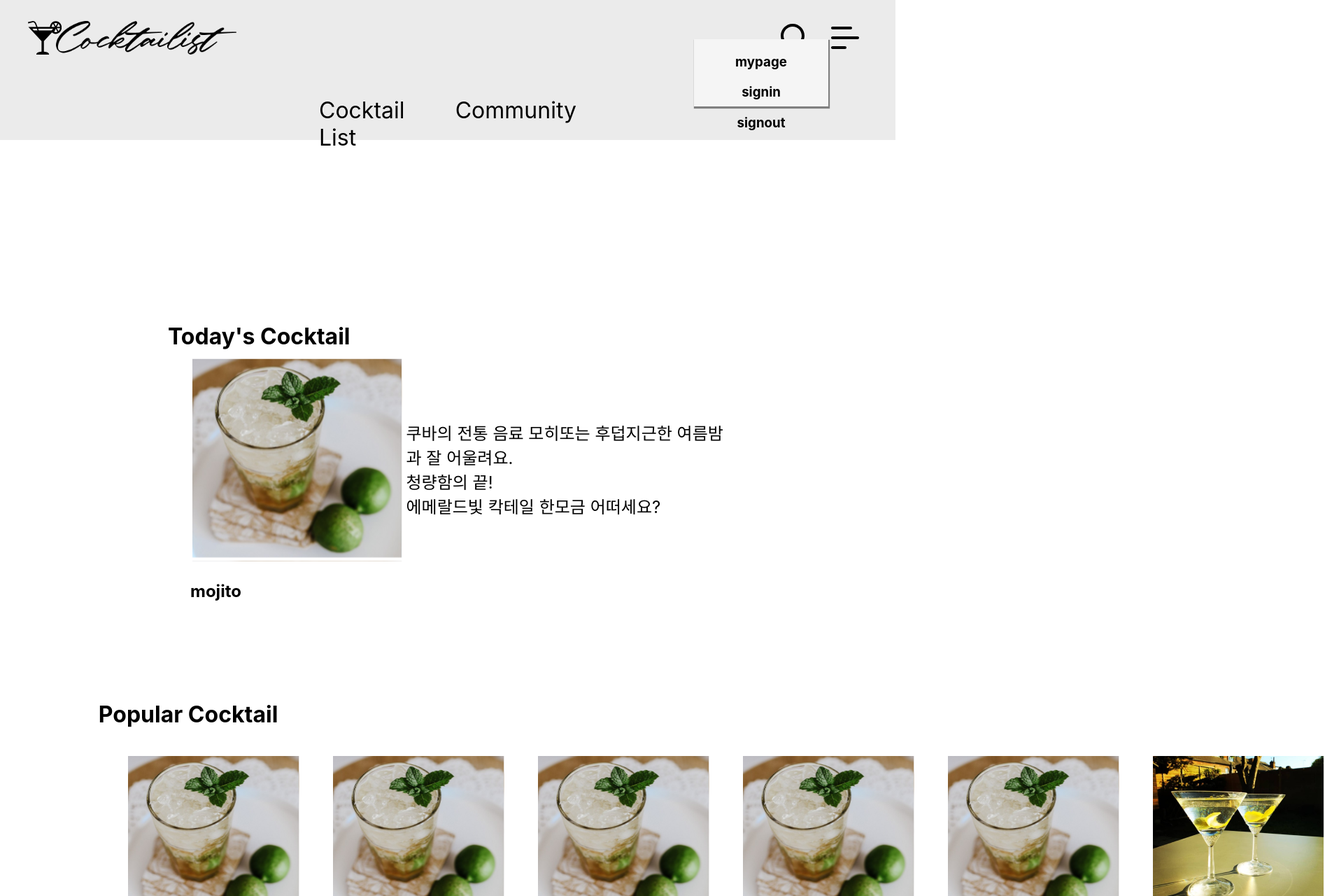
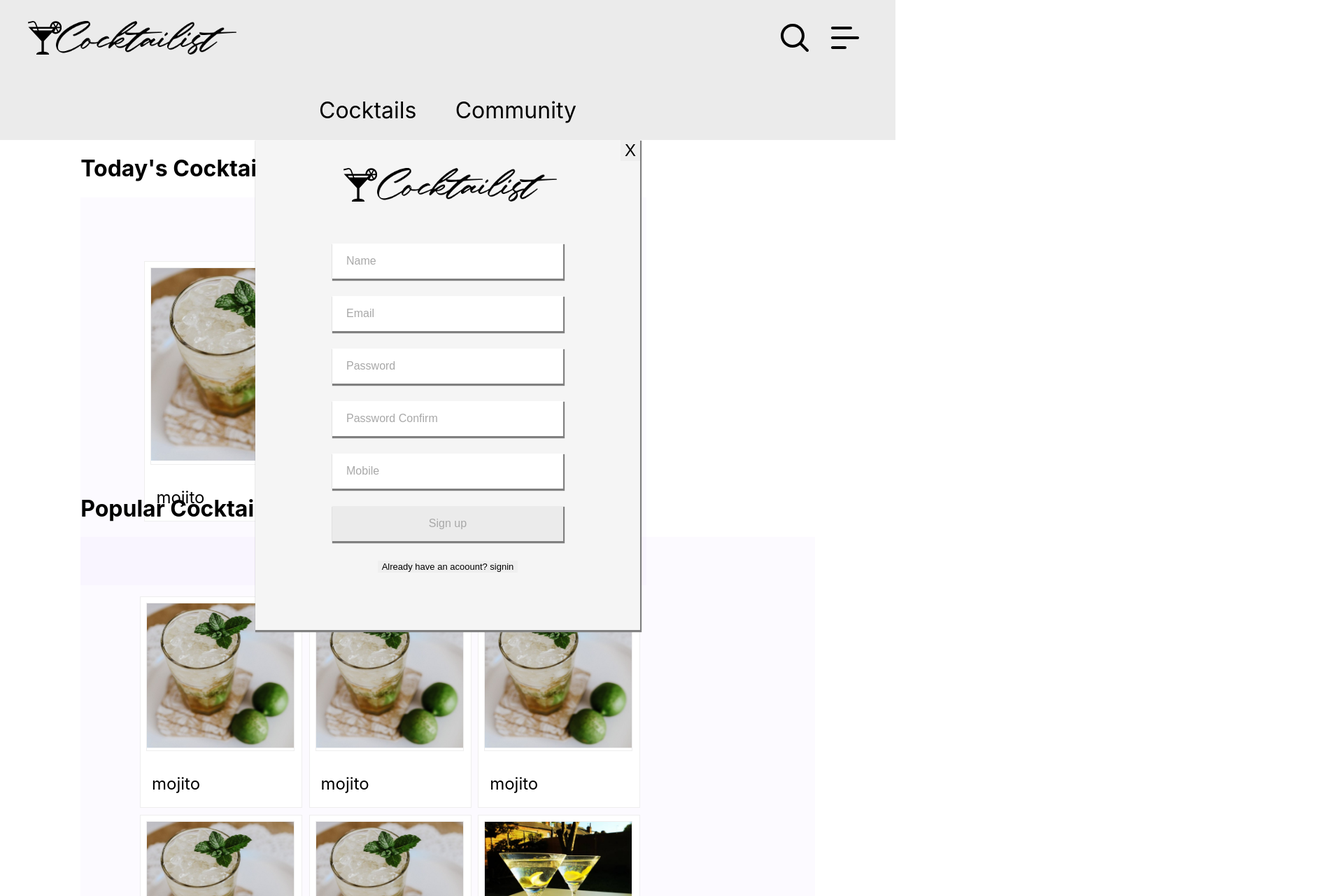
Before and after one commit to codestates/Cocktailist, a React (Create React App) app in the folder client/: page / in a window 1280 px wide. Shown: the top 1280 px of the page at 70% size, 1894 px wide, since content can reach past the window. Built offline with nearby package versions, Linux system fonts and the light colour scheme.

Commit message:
Fixed nav and signin pages

```diff
--- a/client/src/App.css
+++ b/client/src/App.css
@@ -86,6 +86,33 @@ header {
   height: 48px;
   margin-top: 5px;
 }
+.nav-search-modal {
+  position: absolute;
+  font-size: 16px;
+  top: 15%;
+  right: 11rem;
+  margin-right: 0%;
+  /* transform: translate(-50%); */
+  width: 25%;
+  height: 20%;
+  box-shadow: 1px 2px 1px 1px gray;
+  border: 1px solid black;
+  background-color: #f5f5f5;
+  display: inline-block;
+}
+.nav-mypage-modal {
+  position: absolute;
+  top: 40%;
+  right: 3.5rem;
+  /* transform: translate(-50%); */
+  text-align: center;
+  width: 15%;
+  height: 65%;
+  box-shadow: 1px 2px 1px 1px gray;
+  /* border: 1px solid black; */
+  background-color: #f5f5f5;
+  display: inline-block;
+}
 .nav-logo-right {
   right: 3rem;
   position: absolute;
@@ -109,6 +136,15 @@ header {
   background-color: rgba(247, 247, 247, 0.836);
   box-shadow: 3px 3px 3px #3f00c71a;
 }
+
+.nav-mypage-modal h3 {
+  padding: 0%;
+}
+.nav-mypage-modal h3:hover {
+  background-color: rgba(247, 247, 247, 0.836);
+  box-shadow: 3px 3px 3px #3f00c71a;
+}
+
 a {
   text-decoration: none;
   color: black;
@@ -133,67 +169,76 @@ a {
 }
 
 .main-today {
-  display: flex;
-  padding: 15rem;
+  display: block;
   margin: 0 auto;
+  width: 82%;
+  height: calc(60vh - 1rem);
 }
-.main-today div {
-  padding-top: 5%;
-  width: 25%;
-  margin-left: 2.5%;
-  position: absolute;
-  display: block;
-  /* margin-right: 20%; */
+.main-today-img-container {
+  background-color: #bc9eff0e;
+  padding: 5rem;
+  display: table-cell;
+  width: 100%;
+  list-style: none;
 }
-.main-today span {
-  padding-top: 10rem;
-  flex: 1;
-  margin-left: 10%;
-  font-size: 1.5rem;
+.main-today-img-container li {
+  display: inline-block;
+  width: 300px;
+  height: 370px;
+  border: solid rgb(238, 238, 238) 0.1rem;
+  margin: 0.7rem;
+  background-color: white;
 }
 .main-today img {
-  display: flex;
-  position: relative;
-  width: 300px;
-  height: 300px;
-  padding: 1%;
-  margin-bottom: 0%;
+  width: 280px;
+  height: 280px;
+  margin: 0.5rem;
+  border: 0.5px solid rgb(238, 238, 238);
+  object-fit: cover;
 }
+
 .main-today h2 {
-  position: absolute;
-  padding-top: 0%;
-  text-align: center;
+  float: left;
+  margin-left: 1rem;
+  font-weight: 400;
 }
 .main-popular {
   /* margin-top: 0%;
   padding-left: 15rem; */
   display: block;
   margin: 0 auto;
-  width: 78%;
+  width: 82%;
   height: calc(100vh - 4rem);
 }
 .main-popular ul {
-  width: 60%;
-  height: 80%;
-  /* padding-top: 20px; */
-  display: inline-flex;
-  /* justify-content: space-between; */
+  background-color: #bc9eff0e;
+  padding: 5rem;
+  display: table-cell;
+  width: 100%;
   list-style: none;
 }
 .main-popular li {
-  margin-right: 8%;
+  display: inline-block;
+  width: 230px;
+  height: 300px;
+  border: solid rgb(238, 238, 238) 0.1rem;
+  margin: 0.3rem;
+  background-color: white;
 }
 .main-popular img {
-  padding: 1%;
-  margin-bottom: 25px;
+  width: 210px;
+  height: 210px;
+  margin: 0.5rem;
+  border: 0.5px solid rgb(238, 238, 238);
+  object-fit: cover;
 }
 .main-popular h2 {
-  padding-top: 0%;
-  text-align: center;
+  float: left;
+  margin-left: 1rem;
+  font-weight: 400;
 }
-.signin-modal,
-.signup-modal {
-  position: absolute;
+.signin-modal {
+  position: fixed;
   top: 25%;
   left: 50%;
   transform: translate(-50%);
@@ -203,7 +248,7 @@ a {
   box-shadow: 1px 2px 1px 1px gray;
   /* border: 1px solid black; */
   background-color: #f5f5f5;
-  display: none;
+  display: inline-block;
 }
 .signin-modal form {
   margin-top: 60px;
@@ -276,7 +321,19 @@ a {
   display: flex;
   justify-content: space-evenly;
 }
-
+.signup-modal {
+  position: fixed;
+  top: 25%;
+  left: 50%;
+  transform: translate(-50%);
+  text-align: center;
+  width: 550px;
+  height: 700px;
+  box-shadow: 1px 2px 1px 1px gray;
+  /* border: 1px solid black; */
+  background-color: #f5f5f5;
+  display: inline-block;
+}
 .signup-modal form {
   margin-top: 60px;
 }
@@ -301,10 +358,10 @@ a {
   color: #a8a8a8;
 }
 .signup-logo {
+  display: flex;
+  justify-content: left;
   position: relative;
-  display: flex;
-  justify-content: center;
-  left: 23rem;
+  left: calc(30% - 80px / 2 + 0.5px);
   width: 48px;
   height: 48px;
   margin-top: 40px;
@@ -335,23 +392,3 @@ a {
   text-align: right;
   border: none;
 }
-.mypage-modal {
-  position: absolute;
-  top: 7%;
-  right: 0%;
-  transform: translate(-50%);
-  text-align: center;
-  width: 15%;
-  height: 12%;
-  box-shadow: 1px 2px 1px 1px gray;
-  /* border: 1px solid black; */
-  background-color: #f5f5f5;
-  /* display: none; */
-}
-.mypage-modal h3 {
-  padding-top: 1%;
-}
-.mypage-modal h3:hover {
-  background-color: rgba(247, 247, 247, 0.836);
-  box-shadow: 3px 3px 3px #3f00c71a;
-}
--- a/client/src/App.js
+++ b/client/src/App.js
@@ -1,6 +1,7 @@
+import React, { useState } from 'react';
+import Nav from './components/Nav';
 import MainpageContainer from './pages/MainpageContainer';
 import MypageContainer from './pages/MypageContainer';
-import Nav from './components/Nav';
 import CommunityContainer from './pages/CommunityContainer';
 import SignIn from './components/SignIn';
 import Signup from './components/Signup';
@@ -11,41 +12,36 @@ import {
   Route,
   useHistory,
 } from 'react-router-dom';
-import MypageModal from './components/MypageModal';
 
 function App() {
+  const [isSignin, setIsSignin] = useState(false);
+  // const [isSignup, setIsSignup] = useState(false);
+  // const [user, setUser] = useState(false);
   const history = useHistory();
-  const signinHandler = () => {
-    const signinModal = document.querySelector('.signin-modal');
-    const button = document.querySelectorAll('button');
-    console.log(button);
-    console.log(signinModal);
+  const signinCloseHandler = (event) => {
+    event.preventDefault();
+    // const signinModal = document.querySelector('.signin-modal');
+    // signinModal.style.display = 'none';
+    setIsSignin(false);
+    // setIsSignup(false);
+    const background = document.body;
+    background.style.backgroundColor = 'rgb(255,255,255)';
+  };
 
+  const onSignout = (event) => {
+    if (window.confirm('Do you want to log out?')) {
+      onSignup();
+    }
+  };
+  const onSignup = () => {
+    isSignin ? setIsSignin(false) : setIsSignin(true);
     const background = document.body;
     background.style.backgroundColor = 'rgb(200,200,200)';
-    button[0].style.backgroundColor = ' #f5f5f5;';
-    button[1].style.backgroundColor = ' #f5f5f5;';
-    signinModal.style.display = 'inline-block';
-    background.style.pointerEvents = 'all';
   };
-  const signupHandler = () => {
-    const signupModal = document.querySelector('.signup-modal');
-    const button = document.querySelectorAll('button');
-    console.log(button);
-    console.log(signupModal);
-
+  const onSiginin = () => {
+    isSignin ? setIsSignin(false) : setIsSignin(true);
     const background = document.body;
     background.style.backgroundColor = 'rgb(200,200,200)';
-    button[0].style.backgroundColor = ' #f5f5f5;';
-    button[1].style.backgroundColor = ' #f5f5f5;';
-    signupModal.style.display = 'inline-block';
-    background.style.pointerEvents = 'all';
-  };
-
-  const onSignout = () => {
-    if (window.confirm('Do you want to log out?')) {
-      history.push('/');
-    }
   };
   const onMypage = () => {
     history.push('/mypage');
@@ -54,25 +50,23 @@ function App() {
   return (
     <div className='app'>
       <Router>
-        <Nav signinHandler={signinHandler} />
+        <Nav onSignup={onSignup} onSignout={onSignout} onMypage={onMypage} />
         <Switch>
           <Route exact={true} path='/'>
-            <MainpageContainer />
+            <MainpageContainer signinCloseHandler={signinCloseHandler} />
           </Route>
           <Route exact={true} path='/mypage'>
-            <MypageContainer />
+            <MypageContainer signinCloseHandler={signinCloseHandler} />
           </Route>
           <Route exact={true} path='/community'>
             <CommunityContainer />
           </Route>
         </Switch>
-        <SignIn signupHandler={signupHandler} />
-        <Signup signinHandler={signinHandler} />
-        <MypageModal
-          signinHandler={signinHandler}
-          onSignout={onSignout}
-          onMypage={onMypage}
-        />
+        {!isSignin ? (
+          <Signup onSignup={onSignup} />
+        ) : (
+          <SignIn onSiginin={onSiginin} />
+        )}
       </Router>
     </div>
   );
--- a/client/src/components/MainToday.js
+++ b/client/src/components/MainToday.js
@@ -4,7 +4,8 @@ export default function MainToday() {
   return (
     <div className='main-today'>
       <h1>Today's Cocktail</h1>
-      <div>
+      <ul className='main-today-img-container'>
+        <li>
           <img
             src='./images/main_mojito.svg '
             alt='mojito'
@@ -12,12 +13,17 @@ export default function MainToday() {
           />
           <h2>mojito</h2>
           {/* <figcaption>mojito</figcaption> */}
-      </div>
-      <span>
-        쿠바의 전통 음료 모히또는 후덥지근한 여름밤과 잘 어울려요.
-        <br /> 청량함의 끝! <br />
-        에메랄드빛 칵테일 한모금 어떠세요?
-      </span>
+        </li>
+
+        <li>
+          <img
+            src='./images/main_mojito.svg'
+            alt='mojito'
+            className='main-today-img'
+          />
+          <h2>mojito</h2>
+        </li>
+      </ul>
     </div>
   );
 }
--- a/client/src/components/MypageModal.js
+++ /dev/null
@@ -1,13 +0,0 @@
-import React from 'react';
-
-export default function MypageModal({ signinHandler, onSignout, onMypage }) {
-  return (
-    <div className='mypage-modal'>
-      <div>
-        <h3 onClick={onMypage}>mypage</h3>
-        <h3 onClick={signinHandler}>signin</h3>
-        <h3 onClick={onSignout}>signout</h3>
-      </div>
-    </div>
-  );
-}
--- a/client/src/components/Nav.js
+++ b/client/src/components/Nav.js
@@ -1,10 +1,19 @@
-import React from 'react';
+import React, { useState } from 'react';
 import { Link } from 'react-router-dom';
 
-export default function Nav({ signinHandler }) {
+export default function Nav({ onSignup, onSignout }) {
+  const [isButton, setIsButton] = useState(false);
+  const [menuButton, setMenuButton] = useState(false);
+  const buttonHandler = () => {
+    !isButton ? setIsButton(true) : setIsButton(false);
+  };
+  const menuButtonHandler = () => {
+    !menuButton ? setMenuButton(true) : setMenuButton(false);
+  };
   return (
     <header className='header'>
       <div>
+        <Link to='/'>
           <img
             src='./images/intro_logo_img.svg'
             alt='logo'
@@ -15,24 +24,44 @@ export default function Nav({ signinHandler }) {
             alt='logo'
             className='nav-logo-left1'
           />
-        <Link to='/mypage'>
+        </Link>
+        {isButton ? (
+          <label>
+            <input
+              className='nav-search-modal'
+              type='text'
+              placeholder='  검색어를 입력하세요'
+            />
+          </label>
+        ) : null}
         <img
           src='./images/search.svg'
           alt='logo'
           className='nav-logo-right1'
+          onClick={buttonHandler}
         />
+
+        {menuButton ? (
+          <div className='nav-mypage-modal'>
+            <div>
+              <Link to='/mypage'>
+                <h3>mypage</h3>
               </Link>
-        <Link to='/mypage'>
+              <h3 onClick={onSignup}>signin</h3>
+              <h3 onClick={onSignout}>signout</h3>
+            </div>
+          </div>
+        ) : null}
         <img
           src='./images/menu.svg '
           alt='logo'
           className='nav-logo-right'
-            onClick={signinHandler}
+          onClick={menuButtonHandler}
         />
-        </Link>
       </div>
+
       <div className='nav-menu-letter'>
-        <Link to='/cocktaillist'>Cocktail List</Link>
+        <Link to='/cocktaillist'>Cocktails</Link>
         <Link to='/community'>Community</Link>
       </div>
     </header>
--- a/client/src/components/SignIn.js
+++ b/client/src/components/SignIn.js
@@ -1,19 +1,20 @@
 import React from 'react';
 
-export default function SignIn({ signupHandler }) {
-  const closeHandler = () => {
+export default function SignIn({ onSiginin }) {
+  const closeHandler = (event) => {
+    event.preventDefault();
     const signinModal = document.querySelector('.signin-modal');
-    const button = document.querySelectorAll('button');
+    const button = document.querySelector('.signin-button-close');
     console.log(button);
     console.log(signinModal);
 
     const background = document.body;
+    console.log('background');
+    console.log(background);
+    signinModal.style.display = 'none';
     background.style.backgroundColor = 'rgb(255,255,255)';
-    button[0].style.backgroundColor = 'rgb(255,255,255)';
-    button[1].style.backgroundColor = 'rgb(255,255,255)';
-    signinModal.style.display = 'none';
-    background.style.pointerEvents = 'all';
   };
+
   return (
     <div className='signin-modal'>
       <div className='signin-logo'>
@@ -23,7 +24,7 @@ export default function SignIn({ signupHandler }) {
       <button className='signin-button-close' onClick={closeHandler}>
         X
       </button>
-      <form action='#' method='POST'>
+      <form action='/' method='POST'>
         <p>
           <label htmlFor='signin-email'>Email</label>
           <input type='email' id='signin-email' placeholder='Email' />
@@ -36,7 +37,7 @@ export default function SignIn({ signupHandler }) {
           <input type='submit' value='Sign in' className='signin-button' />
         </p>
         <p className='signin-link'>
-          <button onClick={signupHandler}>Signup</button>
+          <button onClick={onSiginin}>Signup</button>
         </p>
         <div className='signin-oauth'>
           <a href='SocialN.js'>
--- a/client/src/components/Signup.js
+++ b/client/src/components/Signup.js
@@ -1,18 +1,17 @@
 import React from 'react';
 
-export default function Signup({ signinHandler }) {
-  const closeHandler = () => {
+export default function Signup({ onSignup }) {
+  const closeHandler = (event) => {
+    event.preventDefault();
     const signupModal = document.querySelector('.signup-modal');
-    const button = document.querySelectorAll('button');
+    const button = document.querySelector('signup-button-close');
     console.log(button);
     console.log(signupModal);
 
     const background = document.body;
+    console.log(background);
+    signupModal.style.display = 'none';
     background.style.backgroundColor = ' #f5f5f5;';
-    button[0].style.backgroundColor = ' #f5f5f5;';
-    button[1].style.backgroundColor = ' #f5f5f5;';
-    signupModal.style.display = 'none';
-    background.style.pointerEvents = 'all';
   };
 
   return (
@@ -24,7 +23,7 @@ export default function Signup({ signinHandler }) {
       <button className='signup-button-close' onClick={closeHandler}>
         X
       </button>
-      <form action='#' method='POST'>
+      <form action='/mypage' method='POST'>
         <p>
           <label htmlFor='signup-username'>Name</label>
           <input type='text' id='signup-username' placeholder='Name' />
@@ -50,12 +49,15 @@ export default function Signup({ signinHandler }) {
           <input type='text' id='signup-mobile' placeholder='Mobile' />
         </p>
         <p>
-          <input type='submit' value='Sign up' className='signup-button' />
+          <input
+            type='submit'
+            value='Sign up'
+            className='signup-button'
+            onClick={onSignup}
+          />
         </p>
         <p className='signup-link'>
-          <button onClick={signinHandler}>
-            Already have an acoount? signin
-          </button>
+          <button onClick={onSignup}>Already have an acoount? signin</button>
         </p>
       </form>
     </div>
--- a/client/src/index.js
+++ b/client/src/index.js
@@ -1,11 +1,14 @@
 import React from 'react';
 import ReactDOM from 'react-dom';
+import { BrowserRouter } from 'react-router-dom';
 import App from './App';
 import reportWebVitals from './reportWebVitals';
 
 ReactDOM.render(
   <React.StrictMode>
-    <App />
+    <BrowserRouter>
+      <App />
+    </BrowserRouter>
   </React.StrictMode>,
   document.getElementById('root')
 );
--- a/client/src/pages/MainpageContainer.js
+++ b/client/src/pages/MainpageContainer.js
@@ -2,9 +2,9 @@ import React from 'react';
 import MainPopular from '../components/MainPopular';
 import MainToday from '../components/MainToday';
 
-export default function MypageContainer() {
+export default function MypageContainer({ signinCloseHandler }) {
   return (
-    <div>
+    <div className='main-body' onClick={signinCloseHandler}>
       <MainToday />
       <MainPopular />
     </div>
--- a/client/src/pages/MypageContainer.js
+++ b/client/src/pages/MypageContainer.js
@@ -1,9 +1,9 @@
 import React from 'react';
 //import SignIn from '../components/SignIn';
 
-export default function MypageContainer() {
+export default function MypageContainer({ signinCloseHandler }) {
   return (
-    <div>
+    <div onClick={signinCloseHandler}>
       <h1>Profile</h1>
     </div>
   );
```
Also changed, not shown: client/public/manifest.json. Lines whose indentation alone changed are shown as unchanged.
